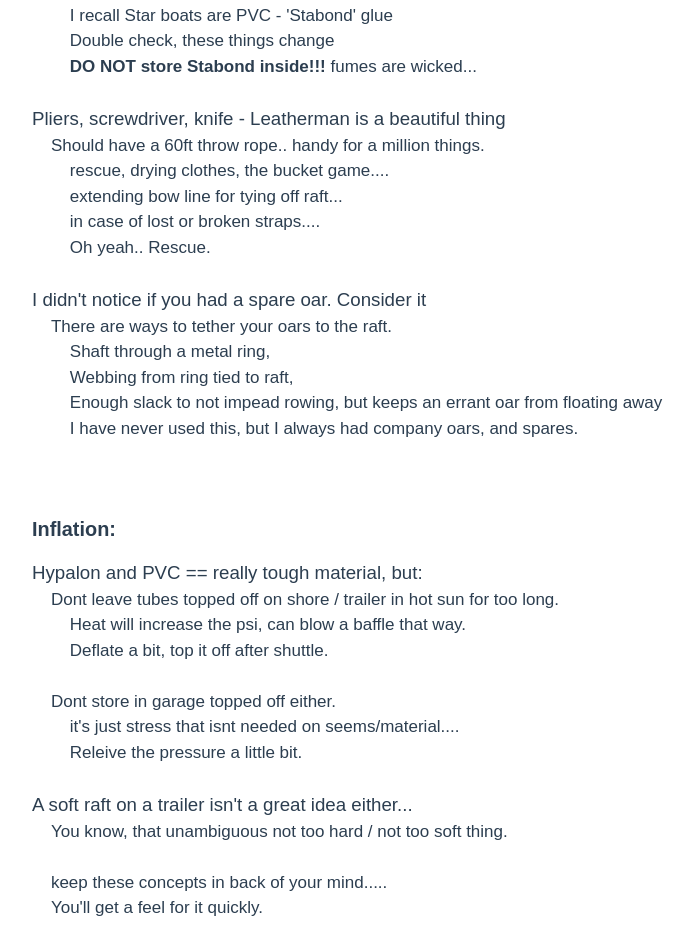
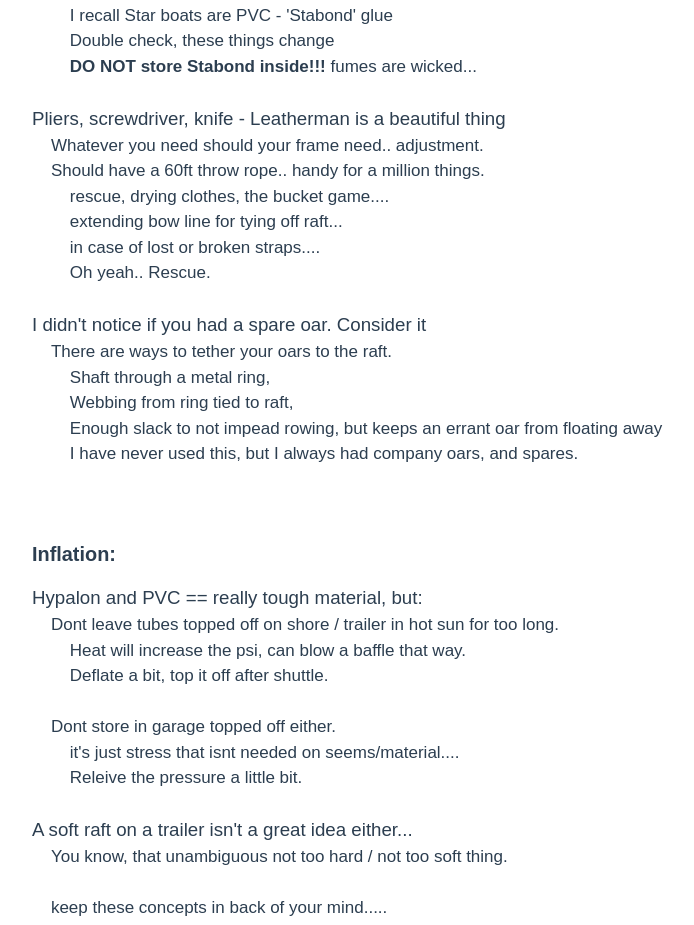
Before and after one commit to robertleroy/river_101, a SvelteKit app: page / in a window 1280 px wide. Shown: the part 8461-9386 px from the top of the page, without its empty margins (302-996 px from the left). Built offline with nearby package versions, Linux system fonts and the light colour scheme.

Commit message:
Upgrading to 0.1.0

```diff
--- a/src/routes/+page.svelte
+++ b/src/routes/+page.svelte
@@ -452,7 +452,7 @@
 
     <br />
     <dt>Pliers, screwdriver, knife - Leatherman is a beautiful thing</dt>
-
+    <dd>Whatever you need should your frame need.. adjustment.</dd>
     <dd>Should have a 60ft throw rope.. handy for a million things.</dd>
     <dd class="sub">rescue, drying clothes, the bucket game....</dd>
     <dd class="sub">extending bow line for tying off raft...</dd>
```
